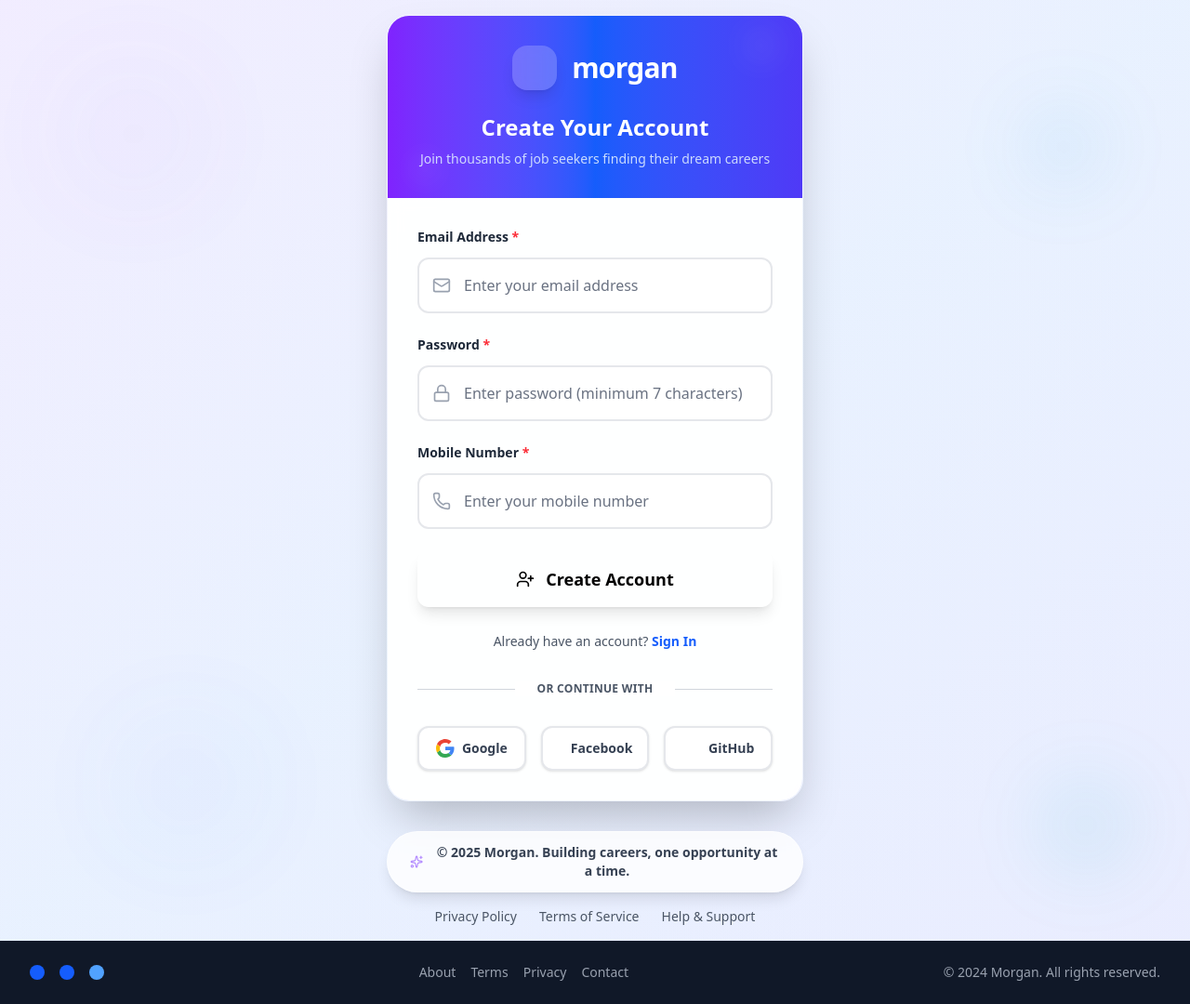
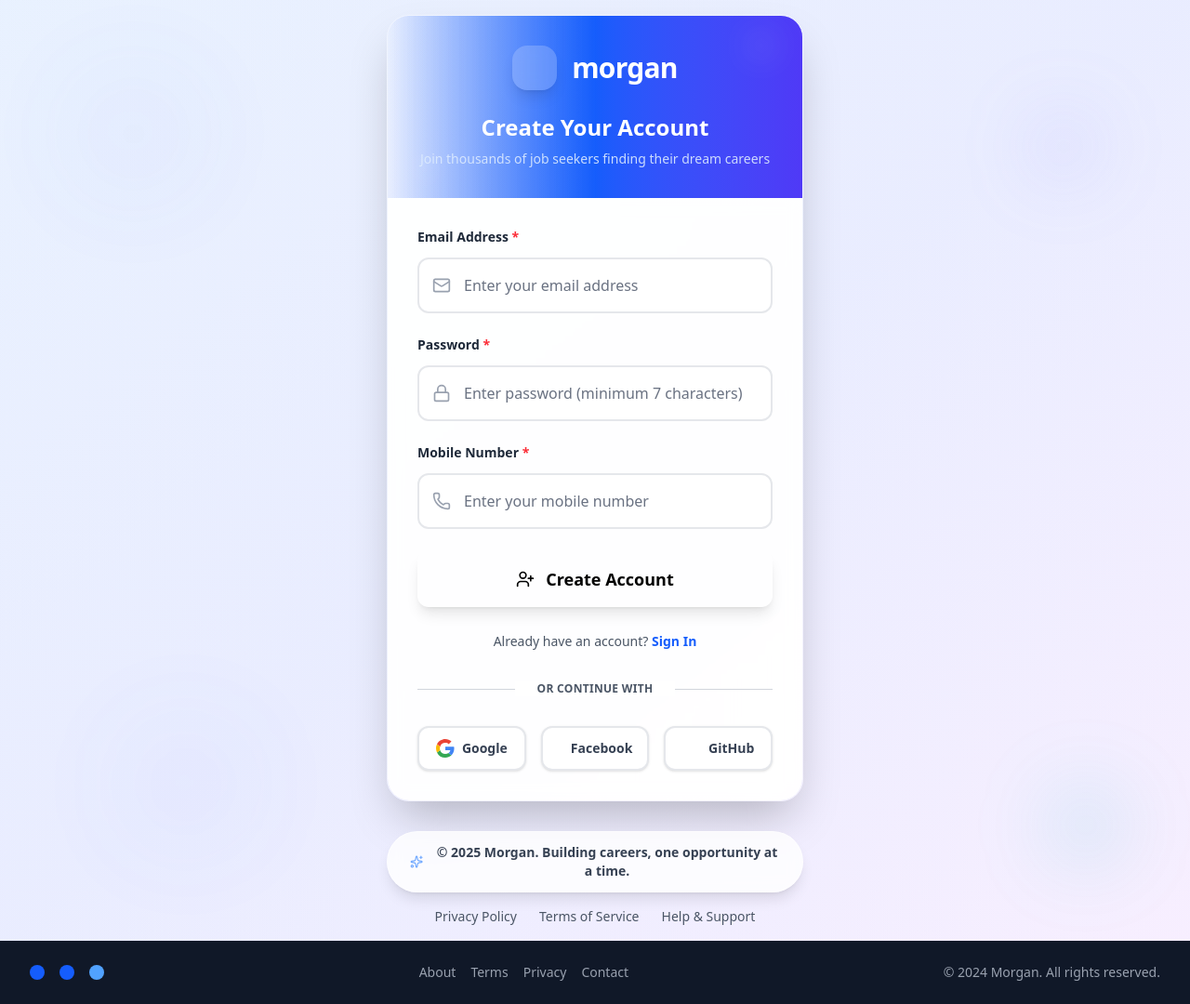
Before and after one commit to ishant721/job-ortal, a Django app: template templates/register.html in a window 1280 px wide. Shown: the part 56-1136 px from the top of the page at 93% size. Run offline with Django 5.2, Linux system fonts and the light colour scheme; the template is opened without the code that fills it, so the values that code supplies are empty; style sheets or scripts are compiled from the project's sources; parts of the project's set-up code (start-up, migrations or seed data) failed here and were passed over; some libraries are stand-ins or nearby versions.

Commit message:
Assistant checkpoint: Updated login/register pages to match homepage theme
Assistant generated file changes:
- templates/login.html: Update login page to match homepage navbar color theme, Update login header to match homepage theme
- templates/register.html: Update register page to match homepage navbar color theme, Update register header to match homepage theme, Update register footer icon to match theme

---

User prompt:

keepthe color pallet of login and register page same as homepage abd navbar thatr is in both the page changte it into same theme of navbar as in home page

Replit-Commit-Author: Assistant
Replit-Commit-Session-Id: be03dc34-c49e-4c96-a2fb-434329808e4a

```diff
--- a/templates/login.html
+++ b/templates/login.html
@@ -5,7 +5,7 @@
 {% block title %}Login - Morgan{% endblock %}
 
 {% block content %}
-<div class="min-h-screen bg-gradient-to-br from-slate-50 via-blue-50 to-indigo-50 flex items-center justify-center p-4 relative overflow-hidden">
+<div class="min-h-screen bg-gradient-to-br from-blue-50 via-indigo-50 to-purple-50 flex items-center justify-center p-4 relative overflow-hidden">
     <!-- Background Elements -->
     <div class="absolute inset-0">
         <div class="absolute inset-0 bg-gradient-to-br from-blue-600/3 via-indigo-600/3 to-purple-600/3"></div>
@@ -20,8 +20,8 @@
         <!-- Main Card Container -->
         <div class="glass-effect rounded-3xl shadow-2xl border border-white/30 overflow-hidden transform hover:scale-[1.02] transition-all duration-500">
             <!-- Header Section -->
-            <div class="bg-gradient-to-r from-blue-600 via-indigo-600 to-purple-600 px-8 py-8 relative overflow-hidden">
-                <div class="absolute inset-0 bg-gradient-to-r from-blue-600/20 via-indigo-600/20 to-purple-600/20"></div>
+            <div class="bg-gradient-to-r from-primary via-blue-600 to-indigo-600 px-8 py-8 relative overflow-hidden">
+                <div class="absolute inset-0 bg-gradient-to-r from-primary/20 via-blue-600/20 to-indigo-600/20"></div>
                 <div class="absolute top-0 left-0 w-full h-full">
                     <div class="absolute top-3 right-6 w-10 h-10 bg-white/10 rounded-full blur-lg animate-pulse"></div>
                     <div class="absolute bottom-3 left-6 w-8 h-8 bg-white/5 rounded-full blur-md animate-bounce"></div>
--- a/templates/register.html
+++ b/templates/register.html
@@ -5,12 +5,12 @@
 {% block title %}Register - Morgan{% endblock %}
 
 {% block content %}
-<div class="min-h-screen bg-gradient-to-br from-violet-50 via-blue-50 to-indigo-50 flex items-center justify-center p-4 relative overflow-hidden">
+<div class="min-h-screen bg-gradient-to-br from-blue-50 via-indigo-50 to-purple-50 flex items-center justify-center p-4 relative overflow-hidden">
     <!-- Background Elements -->
     <div class="absolute inset-0">
-        <div class="absolute inset-0 bg-gradient-to-br from-violet-600/3 via-blue-600/3 to-indigo-600/3"></div>
-        <div class="absolute top-20 left-20 w-32 h-32 bg-gradient-to-br from-violet-400/10 to-purple-600/10 rounded-full blur-3xl animate-pulse"></div>
-        <div class="absolute top-32 right-24 w-20 h-20 bg-gradient-to-br from-blue-400/10 to-cyan-600/10 rounded-full blur-2xl animate-bounce"></div>
+        <div class="absolute inset-0 bg-gradient-to-br from-blue-600/3 via-indigo-600/3 to-purple-600/3"></div>
+        <div class="absolute top-20 left-20 w-32 h-32 bg-gradient-to-br from-blue-400/10 to-indigo-600/10 rounded-full blur-3xl animate-pulse"></div>
+        <div class="absolute top-32 right-24 w-20 h-20 bg-gradient-to-br from-purple-400/10 to-blue-600/10 rounded-full blur-2xl animate-bounce"></div>
         <div class="absolute bottom-24 left-32 w-36 h-36 bg-gradient-to-br from-indigo-400/8 to-blue-600/8 rounded-full blur-3xl animate-pulse"></div>
         <div class="absolute bottom-16 right-16 w-24 h-24 bg-gradient-to-br from-cyan-400/10 to-teal-600/10 rounded-full blur-2xl animate-bounce"></div>
         <div class="absolute inset-0 opacity-[0.02]" style="background-image: radial-gradient(circle, #e5e7eb 1px, transparent 1px); background-size: 40px 40px;"></div>
@@ -20,8 +20,8 @@
         <!-- Main Card Container -->
         <div class="glass-effect rounded-3xl shadow-2xl border border-white/30 overflow-hidden transform hover:scale-[1.02] transition-all duration-500">
             <!-- Header Section -->
-            <div class="bg-gradient-to-r from-violet-600 via-blue-600 to-indigo-600 px-8 py-8 relative overflow-hidden">
-                <div class="absolute inset-0 bg-gradient-to-r from-violet-600/20 via-blue-600/20 to-indigo-600/20"></div>
+            <div class="bg-gradient-to-r from-primary via-blue-600 to-indigo-600 px-8 py-8 relative overflow-hidden">
+                <div class="absolute inset-0 bg-gradient-to-r from-primary/20 via-blue-600/20 to-indigo-600/20"></div>
                 <div class="absolute top-0 left-0 w-full h-full">
                     <div class="absolute top-3 right-6 w-10 h-10 bg-white/10 rounded-full blur-lg animate-pulse"></div>
                     <div class="absolute bottom-3 left-6 w-8 h-8 bg-white/5 rounded-full blur-md animate-bounce"></div>
@@ -153,7 +153,7 @@
         <!-- Footer -->
         <div class="text-center mt-8 stagger-animation">
             <div class="inline-flex items-center justify-center space-x-3 bg-white/80 backdrop-blur-sm rounded-full px-6 py-3 shadow-lg border border-white/50">
-                <i data-lucide="sparkles" class="w-4 h-4 text-violet-500 animate-pulse"></i>
+                <i data-lucide="sparkles" class="w-4 h-4 text-blue-500 animate-pulse"></i>
                 <p class="text-gray-700 text-sm font-semibold">
                     © 2025 Morgan. Building careers, one opportunity at a time.
                 </p>
```
